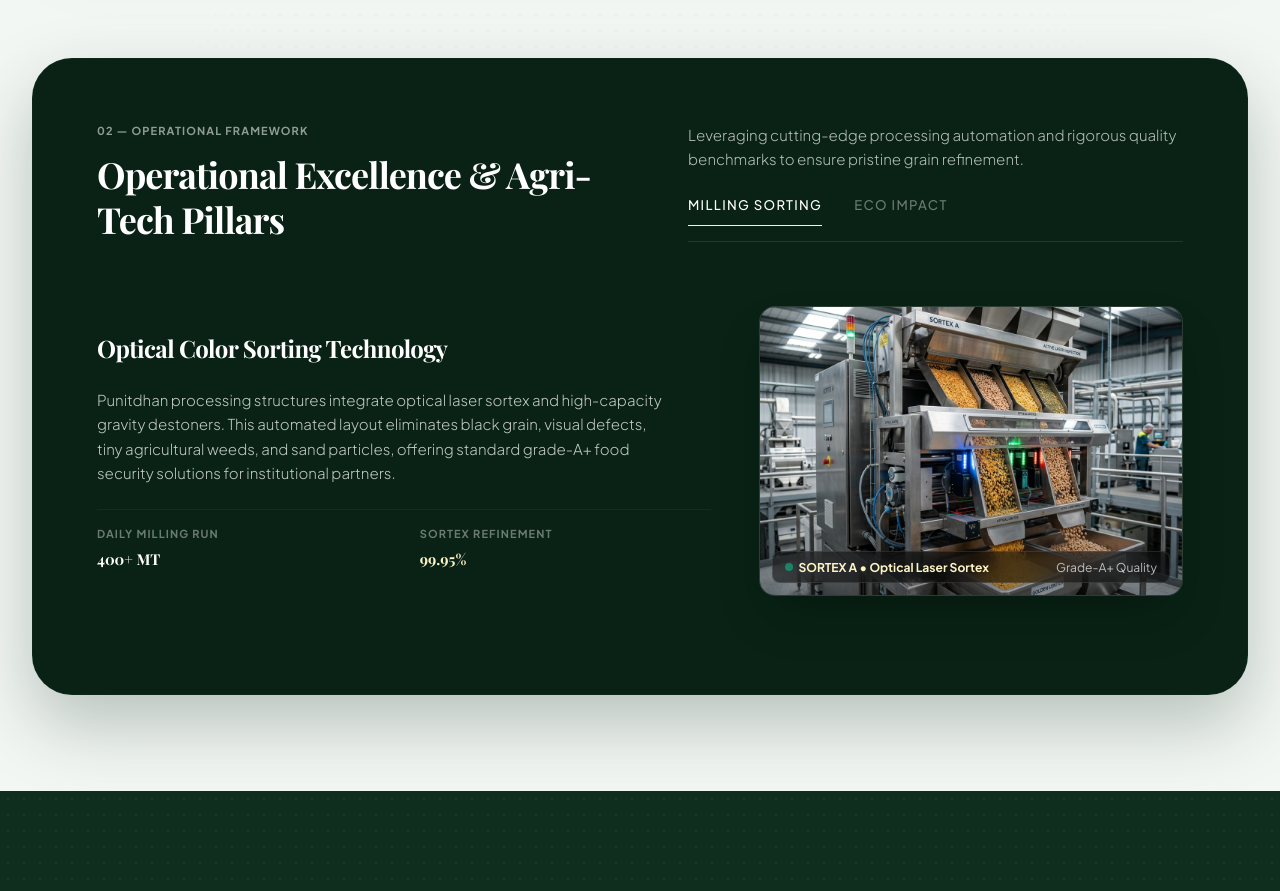
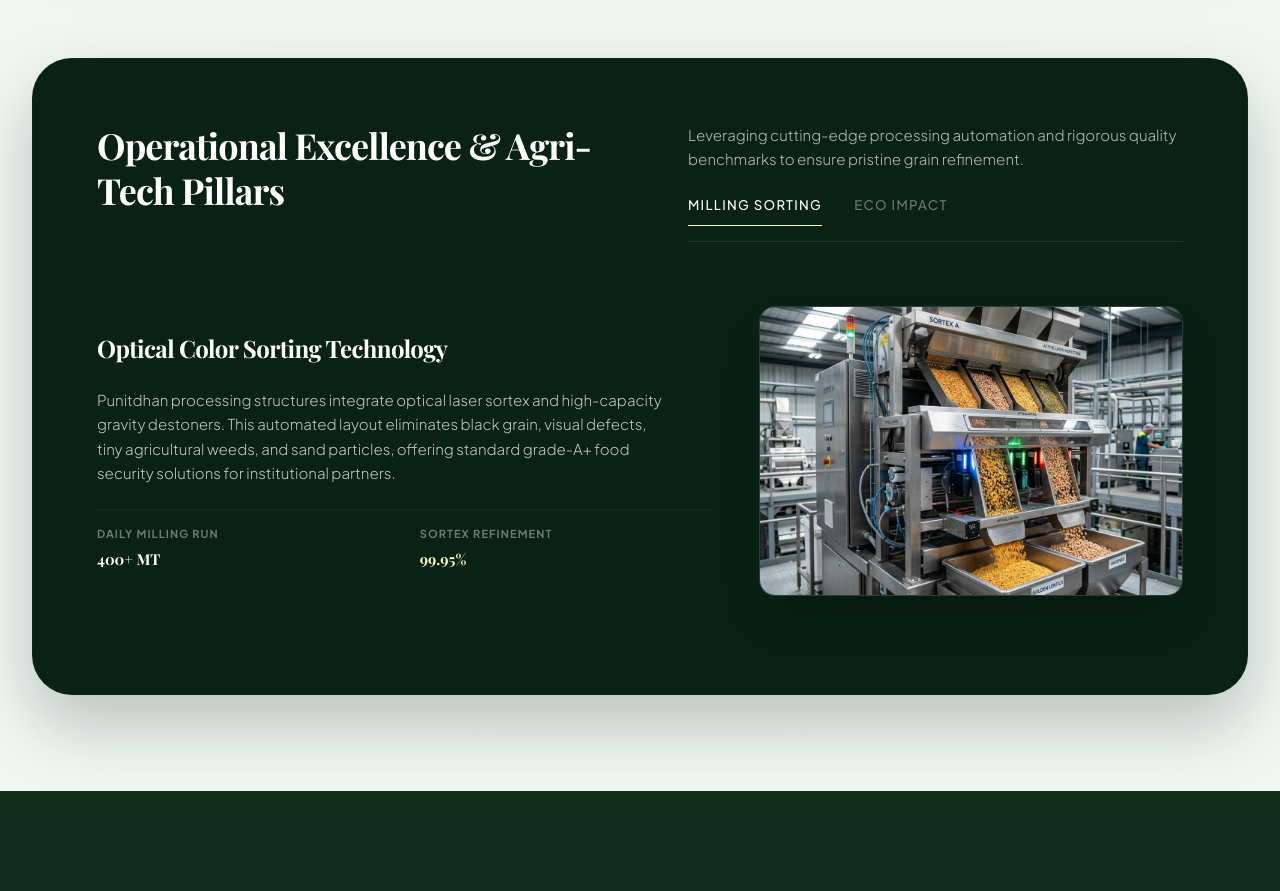
Before and after one commit to excitenext21-bit/punitdham, a React (Vite) app: page / in a window 1280 px wide. Shown: the part 3300-4191 px from the top of the page. Built offline with nearby package versions, Linux system fonts and the light colour scheme; a web font is replaced by a local one.

Commit message:
Remove Operational Framework subtitle and image badge overlay from Operational Excellence section

```diff
--- a/src/components/AboutUs.tsx
+++ b/src/components/AboutUs.tsx
@@ -354,9 +354,6 @@ export default function AboutUs() {
 
           <div className="grid grid-cols-1 lg:grid-cols-12 gap-8 items-start mb-12 relative z-10">
             <div className="lg:col-span-6 space-y-3">
-              <span className="text-[10px] font-mono tracking-widest uppercase text-white/55 font-bold block">
-                {localize({ en: "02 — Operational Framework", hi: "02 — परिचालन ढांचा", gu: "૦૨ — ઓપરેશનલ ફ્રેમવર્ક" })}
-              </span>
               <h3 className="text-3xl sm:text-4xl font-serif text-white tracking-tight font-extrabold leading-tight">
                 {localize({ en: "Operational Excellence & Agri-Tech Pillars", hi: "परिचालन उत्कृष्टता और कृषि-तकनीक स्तंभ", gu: "ઓપરેશનલ શ્રેષ્ઠતા અને એગ્રી-ટેક આધારસ્તંભો" })}
               </h3>
@@ -452,14 +449,6 @@ export default function AboutUs() {
                         alt="High capacity Optical Color Sortex grain refinement machine"
                         className="w-full h-64 sm:h-72 object-cover object-center transition-all duration-700 group-hover/img:scale-105"
                       />
-                      <div className="absolute inset-0 bg-gradient-to-t from-black/60 via-transparent to-transparent opacity-60 pointer-events-none" />
-                      <div className="absolute bottom-3 left-3 right-3 flex items-center justify-between text-[11px] font-mono text-white/90 bg-black/50 backdrop-blur-md px-3 py-1.5 rounded-lg border border-white/10">
-                        <span className="flex items-center gap-1.5 font-bold text-[#fcf3c6]">
-                          <span className="w-2 h-2 rounded-full bg-emerald-400 animate-pulse" />
-                          SORTEX A • Optical Laser Sortex
-                        </span>
-                        <span className="text-white/70">Grade-A+ Quality</span>
-                      </div>
                     </div>
                   </div>
                 </motion.div>
```
